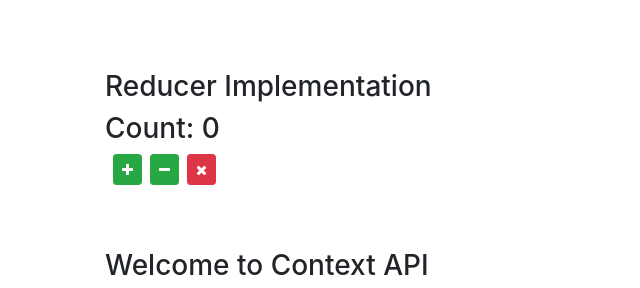
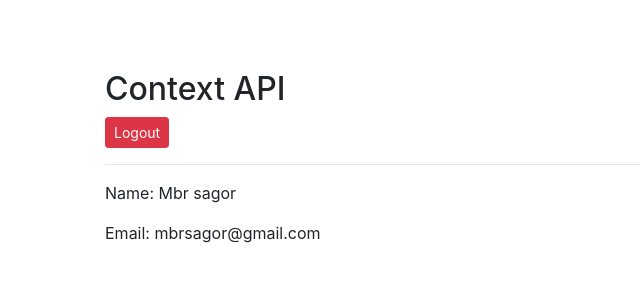
Before and after one commit to mbrsagor/youReacker, a React (Create React App) app: page / in a window 1280 px wide. Shown: the part 255-543 px from the top of the page, without its empty margins (265-905 px from the left). Built offline with nearby package versions, Linux system fonts and the light colour scheme; no server answers.

Commit message:
Inline context API demo link app.js file

```diff
--- a/src/components/App.jsx
+++ b/src/components/App.jsx
@@ -14,6 +14,7 @@ import MyReducer from '../components/my_reducer';
 import MyReducer2 from '../components/my_reducer2';
 import HooksAndContextAPI from '../components/hooks_context_api';
 import { CounterProvider } from '../context/counter_context';
+import ContextAPIDemo from '../components/context_API/inline_context_demo'
 // import PostApp from '../components/post_app';
 // import {PostProvider} from '../context/post_context';
 
@@ -41,6 +42,12 @@ class App extends React.Component {
                 <div className="row mb-3">
                     <div className="col-md-6 offset-3">
                         <MyReducer2 />
+                    </div>
+                </div>
+                <br /><br />
+                <div className="row mb-3">
+                    <div className="col-md-6 offset-3">
+                        <ContextAPIDemo />
                     </div>
                 </div>
                 <br /><br />
--- a/src/components/context_API/inline_context_demo.jsx
+++ b/src/components/context_API/inline_context_demo.jsx
@@ -50,7 +50,7 @@ const AuthContext = createContext();
  * Main conponent
  */
 
-class ContextAPI extends Component {
+class ContextAPIDemo extends Component {
 
     state = {
         user: {
@@ -80,4 +80,4 @@ class ContextAPI extends Component {
     }
 }
 
-export default ContextAPI
+export default ContextAPIDemo
```
